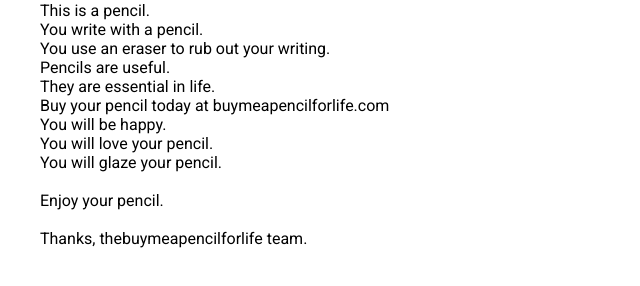
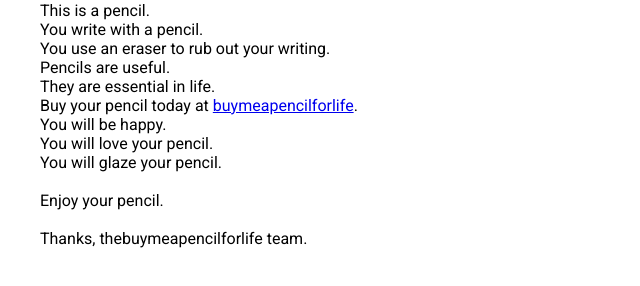
Before and after one commit to Jamesy-tech/buymeapencilforlife, a plain HTML site: page index.html in a window 1280 px wide. Shown: the part 362-648 px from the top of the page, without its empty margins (0-640 px from the left). Drawn offline with Linux system fonts and the light colour scheme.

Commit message:
Update index.html

```diff
--- a/index.html
+++ b/index.html
@@ -19,7 +19,7 @@
     </style>
   </head>
   <body>
-    <img src="https://upload.wikimedia.org/wikipedia/commons/thumb/0/08/Pencils_hb.jpg/250px-Pencils_hb.jpg" alt="Pencil - Wikipedia"><div><br><div>This is a pencil.</div><div>You write with a pencil.</div><div>You use an eraser to rub out your writing.</div><div>Pencils are useful.</div><div>They are essential in life.</div><div>Buy your pencil today at buymeapencilforlife.com</div><div>You will be happy.</div><div>You will love your pencil.</div><div>You will glaze your pencil.</div><div><br></div><div>Enjoy your pencil.</div><div><br></div><div>Thanks, thebuymeapencilforlife team.</div></div>
+    <img src="https://upload.wikimedia.org/wikipedia/commons/thumb/0/08/Pencils_hb.jpg/250px-Pencils_hb.jpg" alt="Pencil - Wikipedia"><div><br><div>This is a pencil.</div><div>You write with a pencil.</div><div>You use an eraser to rub out your writing.</div><div>Pencils are useful.</div><div>They are essential in life.</div><div>Buy your pencil today at <a href="https://jamesy-tech.github.io/buymeapencilforlife/">buymeapencilforlife</a>.</div><div>You will be happy.</div><div>You will love your pencil.</div><div>You will glaze your pencil.</div><div><br></div><div>Enjoy your pencil.</div><div><br></div><div>Thanks, thebuymeapencilforlife team.</div></div>
 
     <script>
 
```
